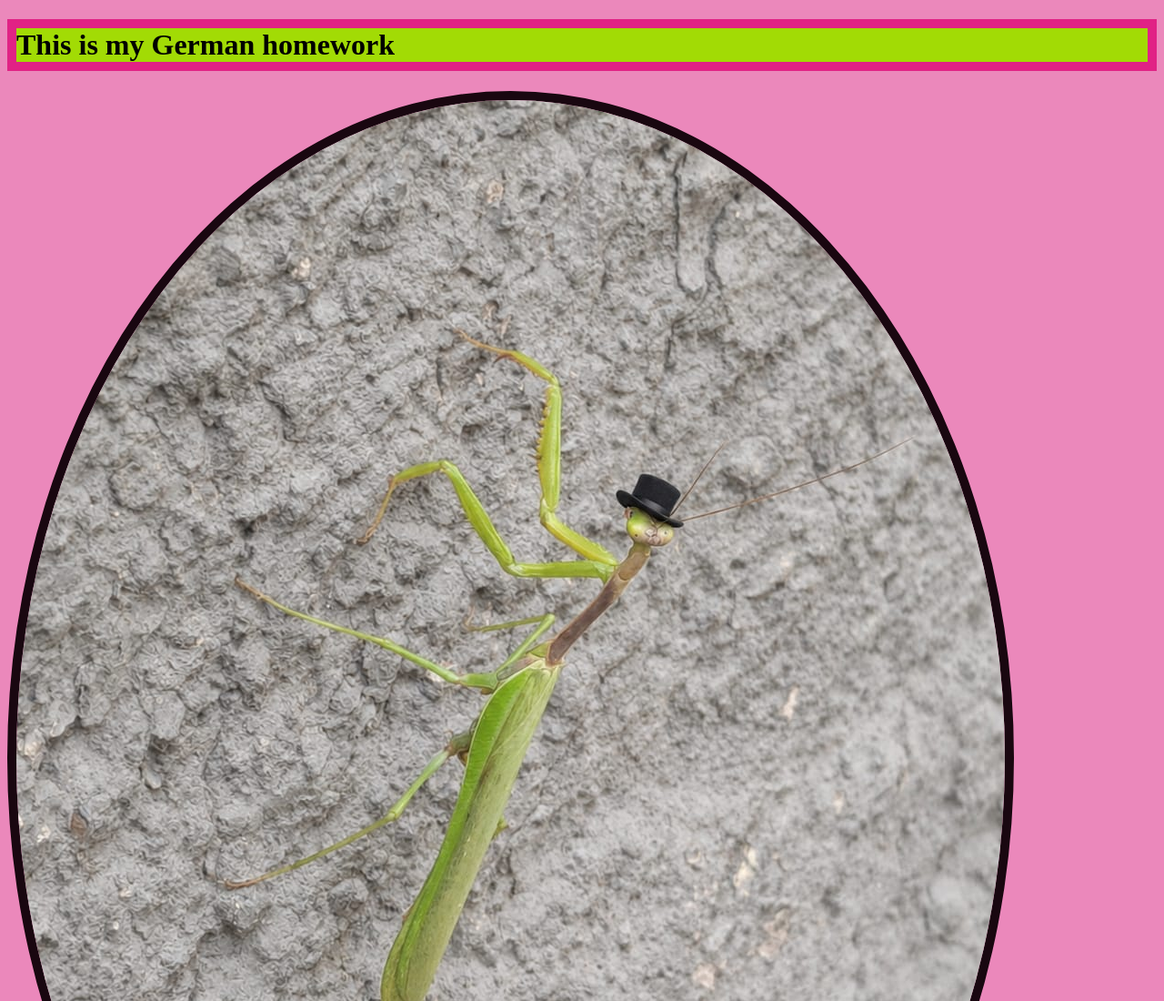
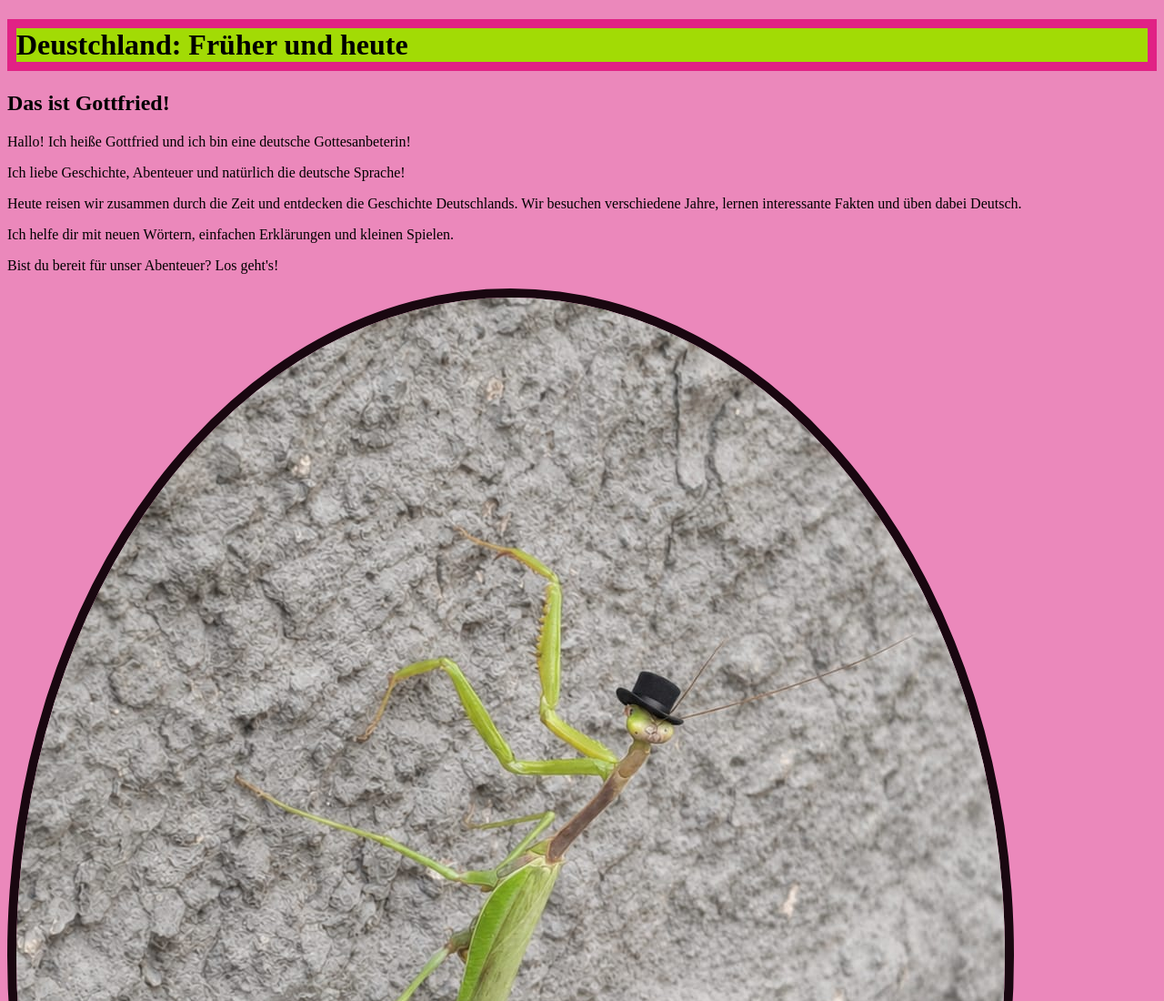
Before and after one commit to jeffreyderis95/TareaIntegradora, a plain HTML site: page index.html in a window 1280 px wide. Shown: the top 1100 px of the page at 91% size. Drawn offline with Linux system fonts and the light colour scheme.

Commit message:
Adding introduction of Gottfried

```diff
--- a/index.html
+++ b/index.html
@@ -1,15 +1,27 @@
 <!doctype html>
-<html lang="en">
+<html lang="de">
   <head>
     <meta charset="UTF-8" />
     <meta name="viewport" content="width=device-width, initial-scale=1.0" />
     <title>Die deutsche Gottesanbeterin</title>
-  <link rel="stylesheet" href="style.css">
+    <link rel="stylesheet" href="style.css" />
   </head>
   <body>
-    <h1>This is my German homework</h1>
+    <h1>Deustchland: Früher und heute</h1>
+    <h2>Das ist Gottfried!</h2>
+    <p>Hallo! Ich heiße Gottfried und ich bin eine deutsche Gottesanbeterin!</p>
+    <p>Ich liebe Geschichte, Abenteuer und natürlich die deutsche Sprache!</p>
+    <p>
+      Heute reisen wir zusammen durch die Zeit und entdecken die Geschichte
+      Deutschlands. Wir besuchen verschiedene Jahre, lernen interessante Fakten
+      und üben dabei Deutsch.
+    </p>
+    <p>
+      Ich helfe dir mit neuen Wörtern, einfachen Erklärungen und kleinen
+      Spielen.
+    </p>
+    <p>Bist du bereit für unser Abenteuer? Los geht's!</p>
     <img src="jeffris.jpeg" class="jeffrisimage" />
-    <script src="scripts.js">
-    </script>
+    <script src="scripts.js"></script>
   </body>
 </html>
```
